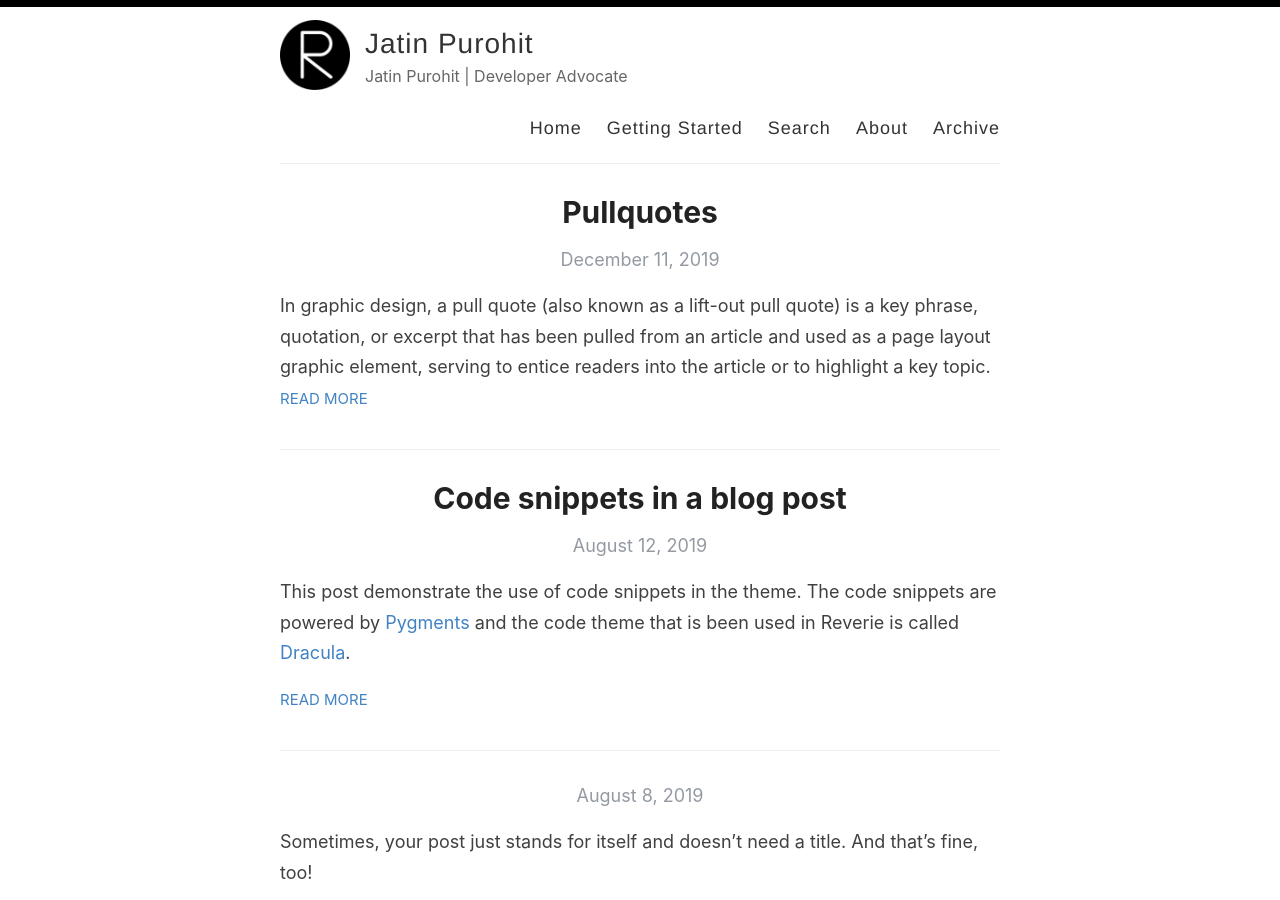
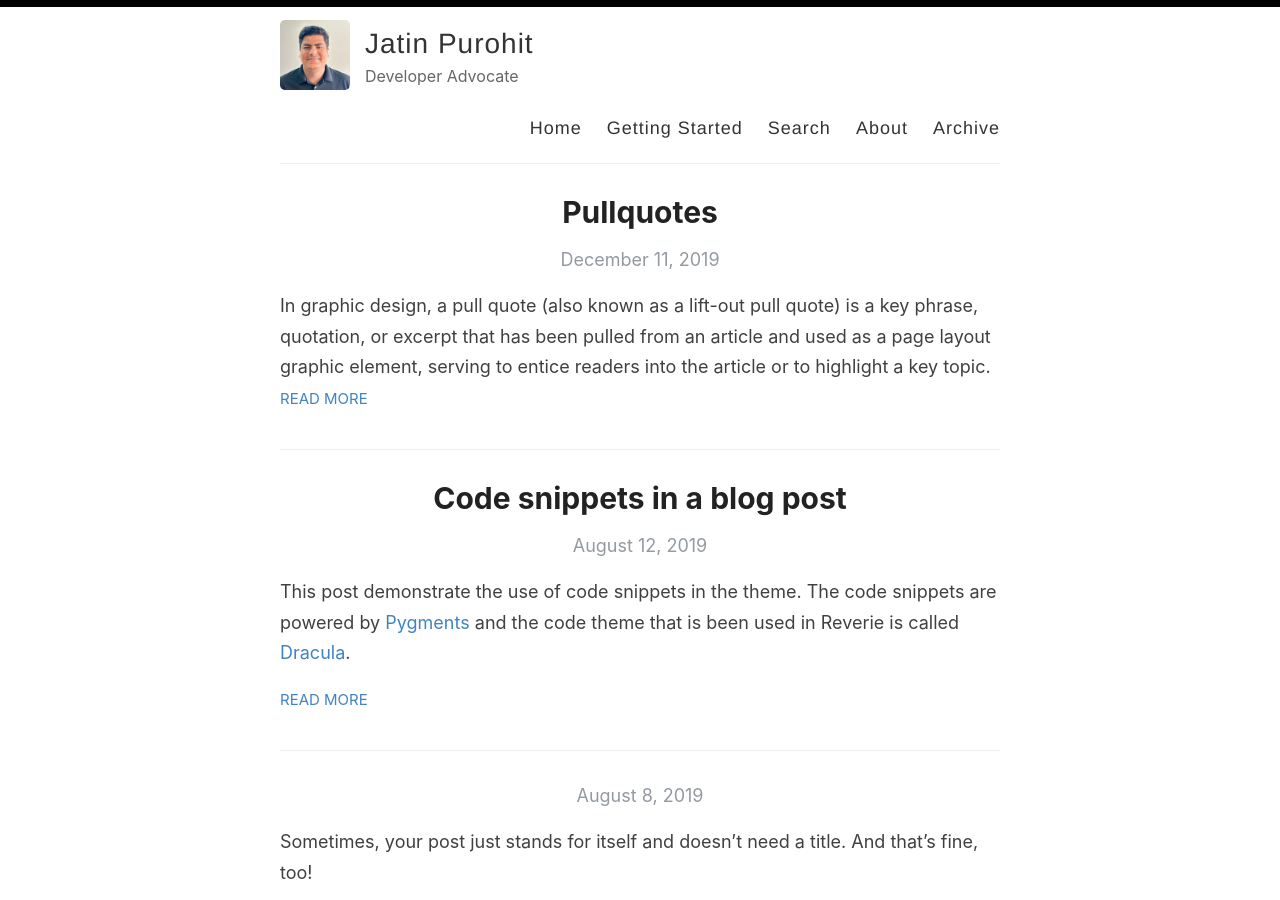
Before and after one commit to jpurohit92/jpurohit92.github.io, a Jekyll site: the page built from index.html, in a window 1280 px wide and 900 px high. Built offline with Jekyll 4.4.1, drawn with Linux system fonts in a browser that asks for light colours; the list of posts is cut into pages by our own code.

Commit message:
added my picture

```diff
--- a/_config.yml
+++ b/_config.yml
@@ -9,10 +9,10 @@ name: Jatin Purohit
 author: Jatin Purohit
 
 # Short bio or description (displayed in the header)
-description: Jatin Purohit | Developer Advocate
+description: Developer Advocate
 
 # URL of your avatar or profile pic (you could use your GitHub profile pic)
-avatar: /images/reverie.png
+avatar: /images/jatin.jpeg
 
 #
 # Flags below are optional
```
Also changed, not shown: images/jatin.JPEG (added).
